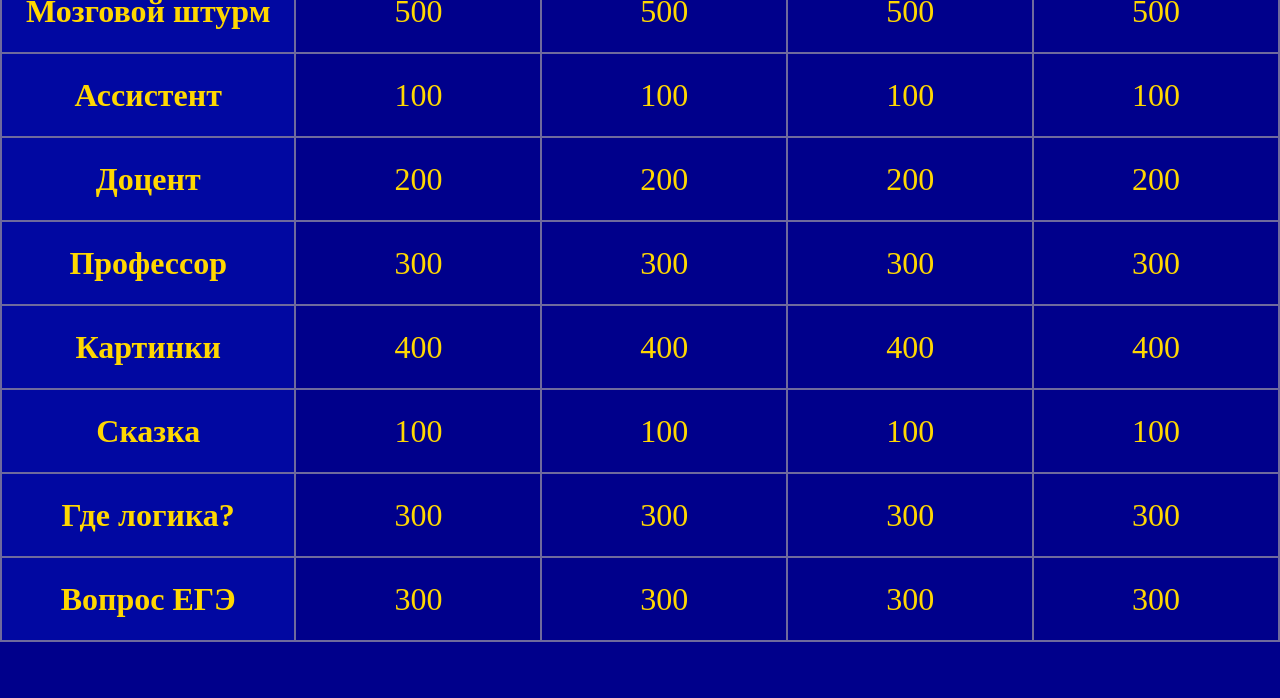
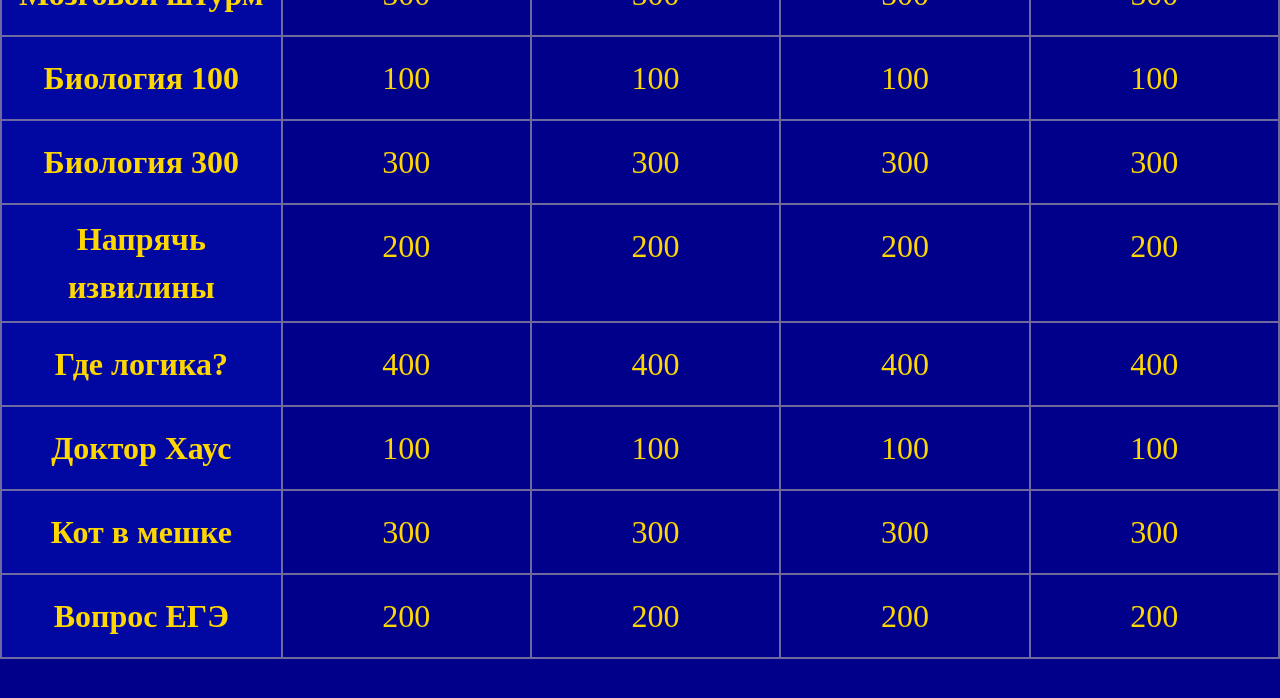
Before and after one commit to HalcyonDestiny/MedPr, a Django app: page / in a window 1280 px wide. Shown: the top 698 px of the page. Run offline with Django 5.2, Linux system fonts and the light colour scheme.

Commit message:
Update table.html

```diff
--- a/MED/pythonProject/MedPr/main/templates/main/table.html
+++ b/MED/pythonProject/MedPr/main/templates/main/table.html
@@ -18,42 +18,42 @@
     <td><a href="7" class="btn">500</a></td>
   </tr>
   <tr>
-    <th> Ассистент </th>
+    <th> Биология 100 </th>
     <td><a href="8" class="btn">100</a></td>
     <td><a href="9" class="btn">100</a></td>
     <td><a href="10" class="btn">100</a></td>
     <td><a href="11" class="btn">100</a></td>
   </tr>
   <tr>
-    <th> Доцент </th>
-    <td><a href="12" class="btn">200</a></td>
-    <td><a href="13" class="btn">200</a></td>
-    <td><a href="14" class="btn">200</a></td>
-    <td><a href="15" class="btn">200</a></td>
+    <th> Биология 300 </th>
+    <td><a href="12" class="btn">300</a></td>
+    <td><a href="13" class="btn">300</a></td>
+    <td><a href="14" class="btn">300</a></td>
+    <td><a href="15" class="btn">300</a></td>
   </tr>
   <tr>
-    <th> Профессор </th>
-    <td><a href="16" class="btn">300</a></td>
-    <td><a href="17" class="btn">300</a></td>
-    <td><a href="18" class="btn">300</a></td>
-    <td><a href="19" class="btn">300</a></td>
+    <th> Напрячь извилины </th>
+    <td><a href="16" class="btn">200</a></td>
+    <td><a href="17" class="btn">200</a></td>
+    <td><a href="18" class="btn">200</a></td>
+    <td><a href="19" class="btn">200</a></td>
   </tr>
   <tr>
-    <th> Картинки </th>
+    <th> Где логика? </th>
     <td><a href="20" class="btn">400</a></td>
     <td><a href="21" class="btn">400</a></td>
     <td><a href="22" class="btn">400</a></td>
     <td><a href="23" class="btn">400</a></td>
   </tr>
   <tr>
-    <th> Сказка </th>
+    <th> Доктор Хаус </th>
     <td><a href="24" class="btn">100</a></td>
     <td><a href="25" class="btn">100</a></td>
     <td><a href="26" class="btn">100</a></td>
     <td><a href="27" class="btn">100</a></td>
   </tr>
   <tr>
-    <th> Где логика? </th>
+    <th> Кот в мешке </th>
     <td><a href="28" class="btn">300</a></td>
     <td><a href="29" class="btn">300</a></td>
     <td><a href="30" class="btn">300</a></td>
@@ -61,10 +61,10 @@
   </tr>
   <tr>
     <th> Вопрос ЕГЭ </th>
-    <td><a href="32" class="btn">300</a></td>
-    <td><a href="33" class="btn">300</a></td>
-    <td><a href="34" class="btn">300</a></td>
-    <td><a href="35" class="btn">300</a></td>
+    <td><a href="32" class="btn">200</a></td>
+    <td><a href="33" class="btn">200</a></td>
+    <td><a href="34" class="btn">200</a></td>
+    <td><a href="35" class="btn">200</a></td>
   </tr>
 </table>
 </body>
```
